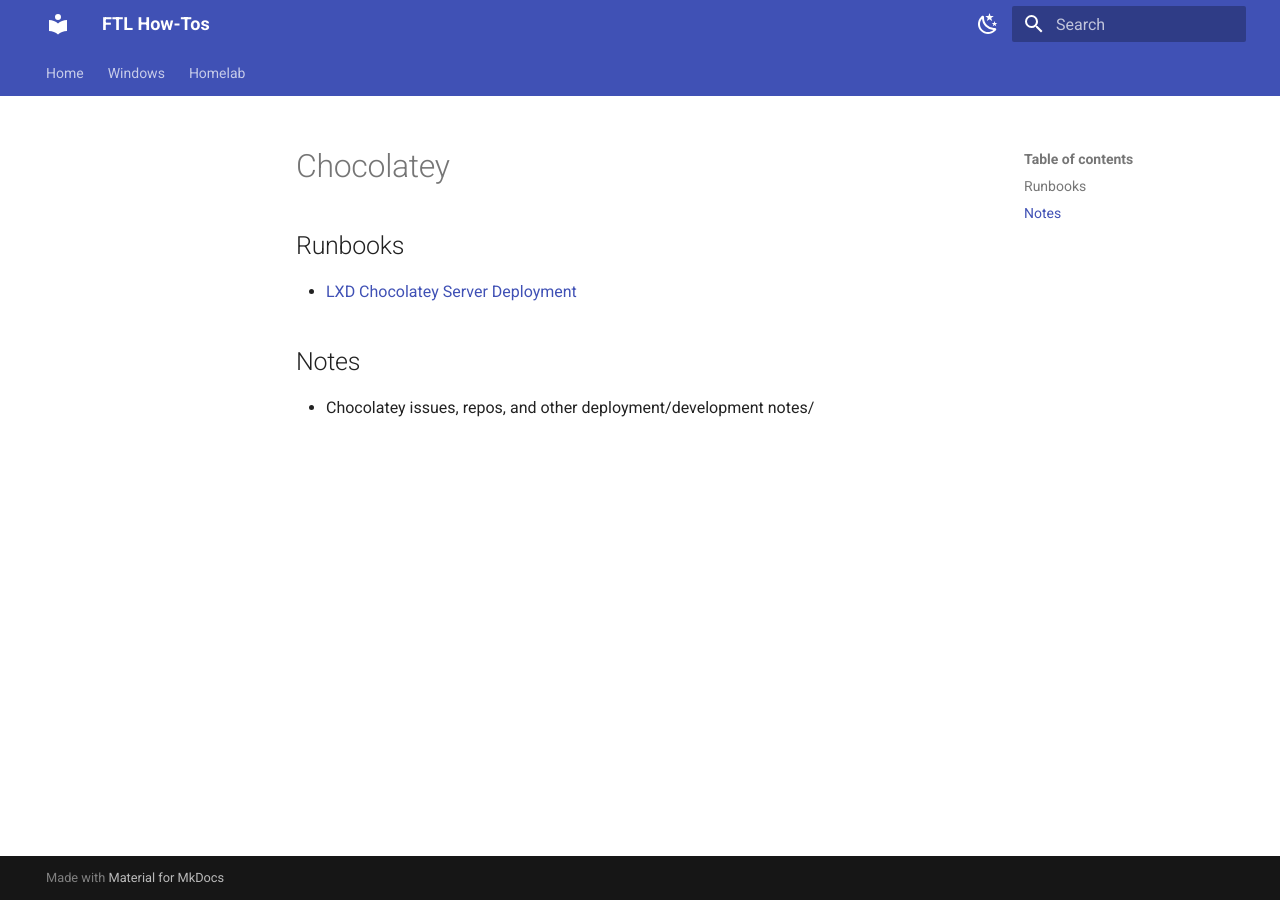
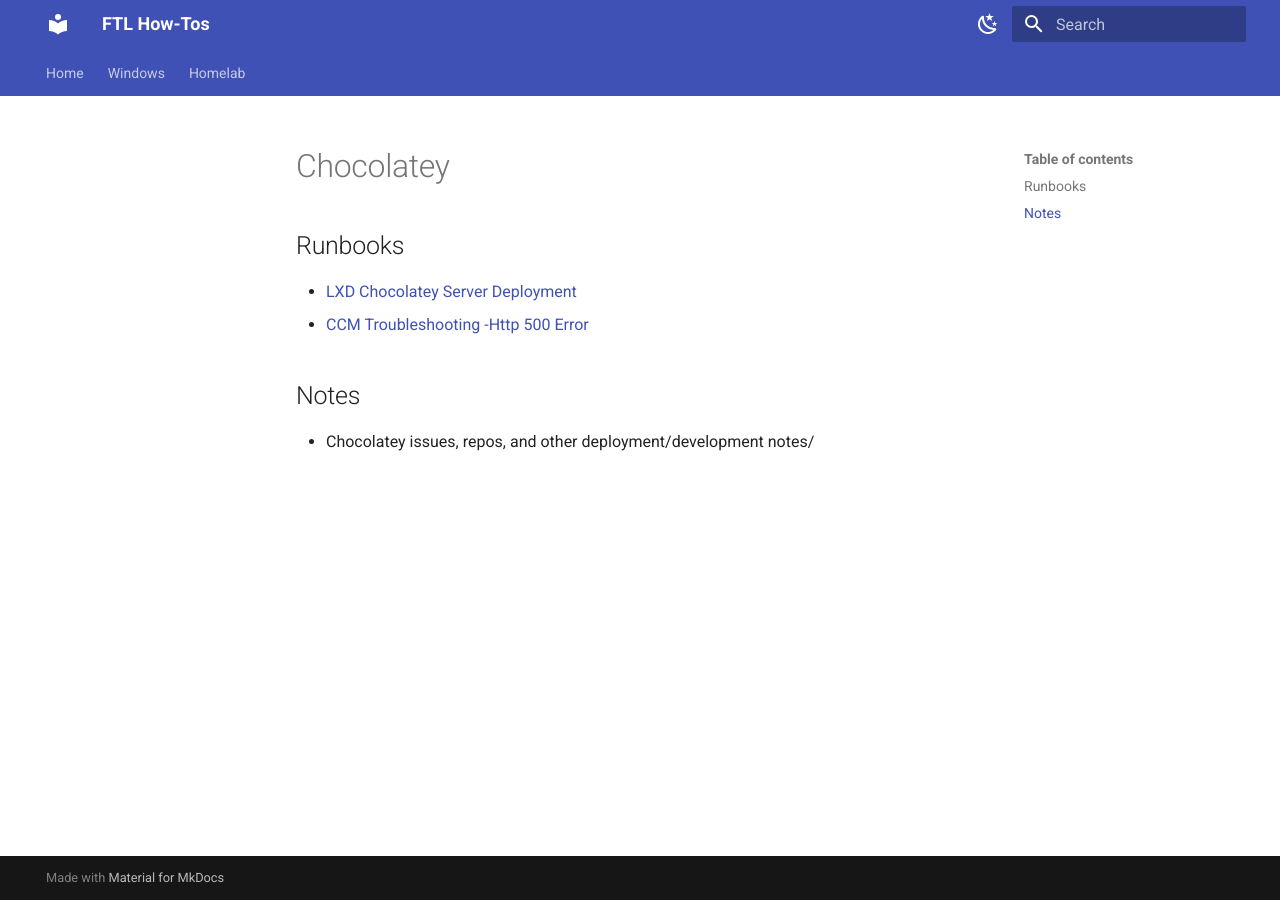
Before and after one commit to uceleke/FTL-HowTos, an MkDocs documentation site: the page built from docs/Windows/Chocolatey/index.md, in a window 1280 px wide. Built offline with MkDocs 1.6.1 and Material for MkDocs 9.7.7, drawn with Linux system fonts in a browser that asks for light colours.

Commit message:
Update index.md

```diff
--- a/docs/Windows/Chocolatey/index.md
+++ b/docs/Windows/Chocolatey/index.md
@@ -2,7 +2,7 @@
 
 ## Runbooks
 - [LXD Chocolatey Server Deployment](LXD-ChocoSRV-AG-Deploy.md)
-
+- [CCM Troubleshooting -Http 500 Error](CCM-Troubleshooting.md)
 
 ## Notes
 - Chocolatey issues, repos, and other deployment/development notes/
```
